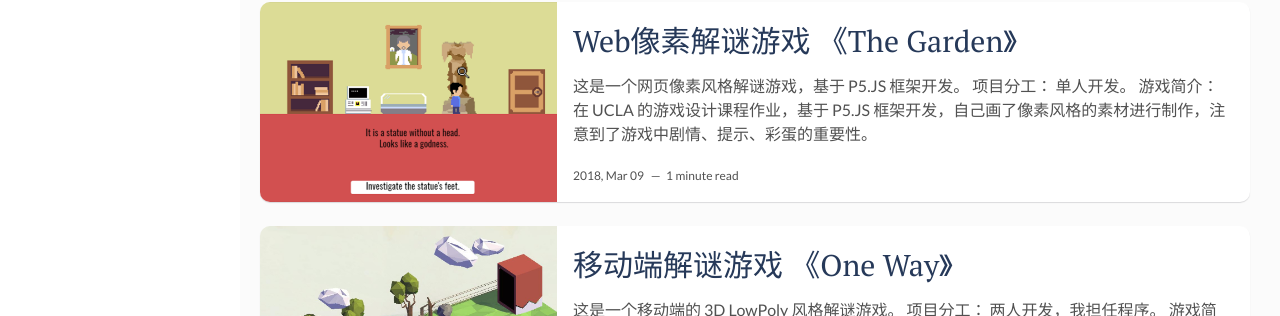
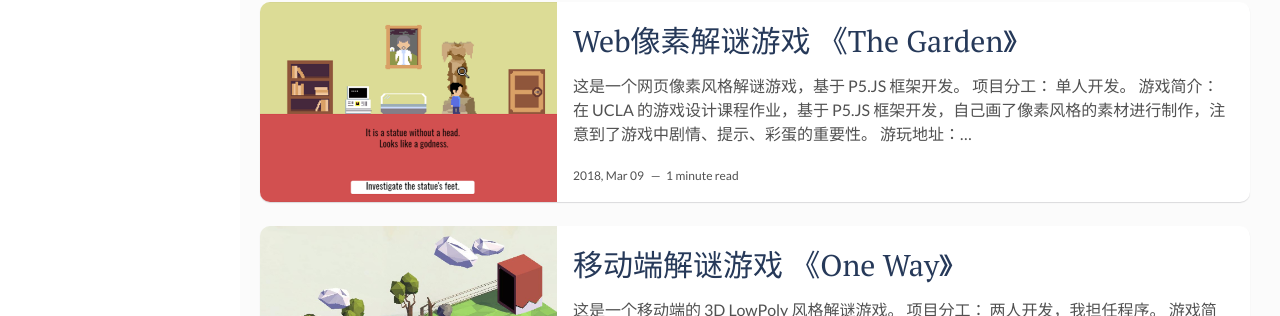
Before and after one commit to WestRiverLin/westriverlin.github.io, a Jekyll site: the page built from index.html, in a window 1280 px wide and 1400 px high. Shown: the part 670-986 px from the top of the window. Built offline with Jekyll 4.4.1, drawn with Linux system fonts in a browser that asks for light colours; the list of posts is cut into pages by our own code.

Commit message:
TheGarden游玩地址
TheGarden游玩地址

```diff
--- a/_posts/2018-03-09-TheGarden.markdown
+++ b/_posts/2018-03-09-TheGarden.markdown
@@ -11,3 +11,4 @@
 单人开发。
 ## 游戏简介：
 在 UCLA 的游戏设计课程作业，基于 P5.JS 框架开发，自己画了像素风格的素材进行制作，注意到了游戏中剧情、提示、彩蛋的重要性。
+游玩地址：https://editor.p5js.org/WestRiverLin/full/S1WUdkgwZ
```
